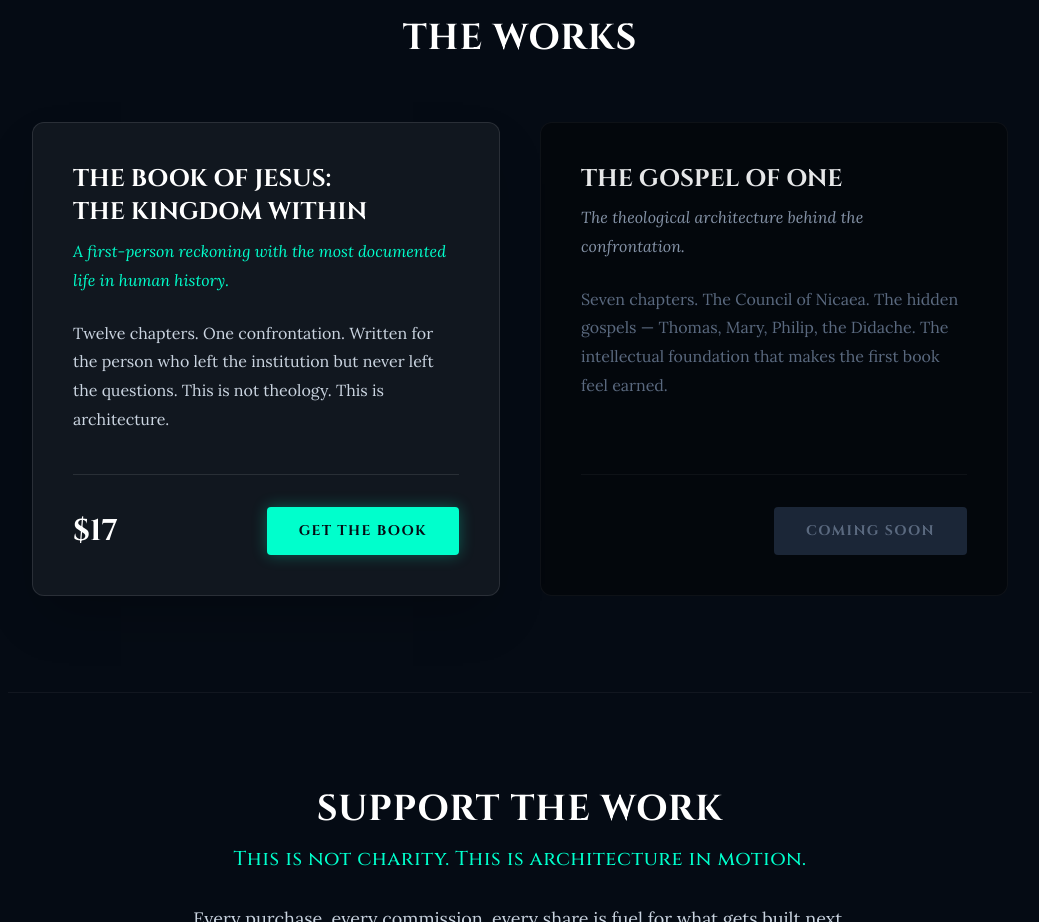
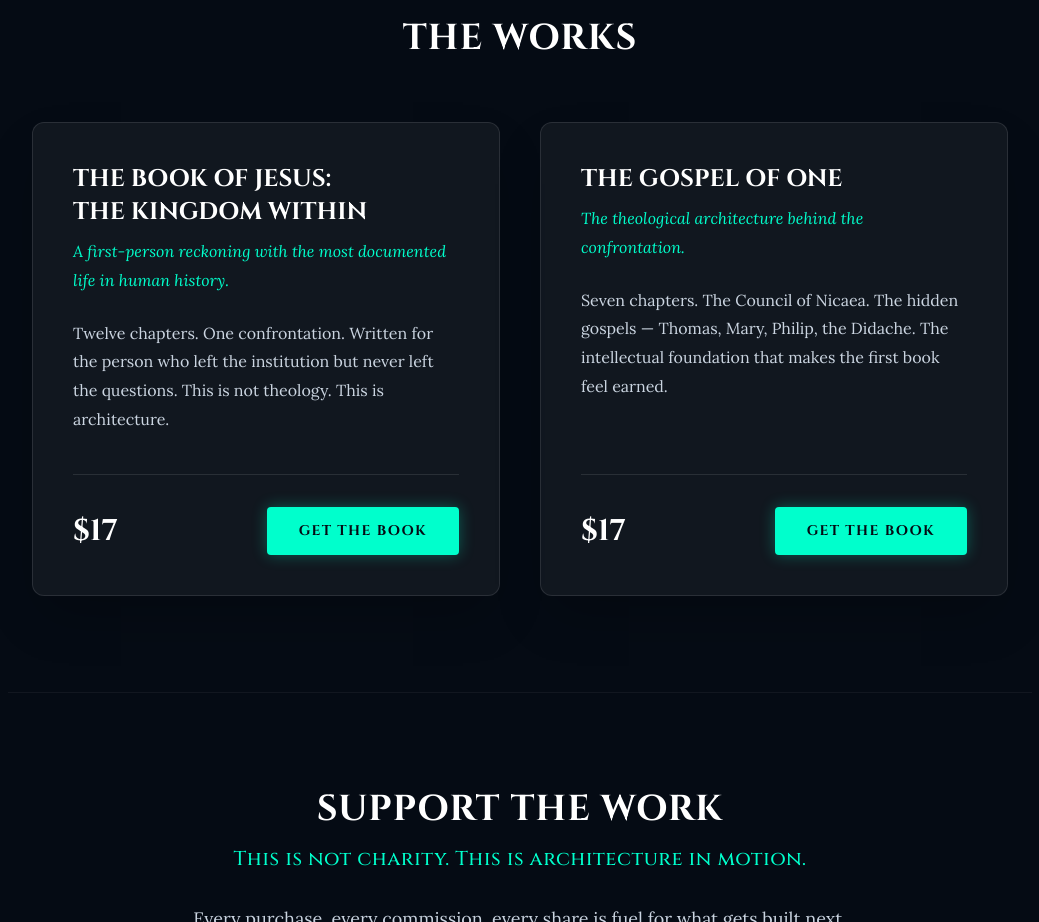
Before and after one commit to therealchevydean/therealchevydean-art, a plain HTML site: page index.html in a window 1280 px wide. Shown: the part 1180-2102 px from the top of the page, without its empty margins (120-1159 px from the left). Drawn offline with nearby package versions, Linux system fonts and the light colour scheme.

Commit message:
Activate Gospel of One product block with live Stripe link

```diff
--- a/index.html
+++ b/index.html
@@ -71,17 +71,18 @@
         </div>
       </div>
 
-      <!-- Product block two - COMING SOON -->
-      <div class="border border-white/5 p-10 rounded-xl flex flex-col h-full bg-black/40 opacity-90">
-        <h3 class="font-cinzel text-2xl font-bold text-white mb-2">THE GOSPEL OF ONE</h3>
-        <p class="text-slate-400 italic mb-6 font-lora">The theological architecture behind the confrontation.</p>
-        <p class="text-slate-500 mb-10 flex-grow font-light">
+      <!-- Product block two - LIVE -->
+      <div class="border border-white/10 p-10 rounded-xl flex flex-col h-full hover:border-[#00ffcc]/50 transition duration-500 bg-white/5 shadow-2xl relative overflow-hidden">
+        <h3 class="font-cinzel text-2xl font-bold text-white mb-2 leading-snug">THE GOSPEL OF ONE</h3>
+        <p class="neon-teal italic mb-6 font-lora">The theological architecture behind the confrontation.</p>
+        <p class="text-slate-300 mb-10 flex-grow font-light">
           Seven chapters. The Council of Nicaea. The hidden gospels — Thomas, Mary, Philip, the Didache. The intellectual foundation that makes the first book feel earned.
         </p>
-        <div class="flex items-center justify-end mt-auto pt-8 border-t border-white/5">
-          <button disabled class="bg-slate-800 text-slate-500 font-cinzel font-bold px-8 py-3.5 rounded text-sm tracking-widest uppercase cursor-not-allowed">
-            COMING SOON
-          </button>
+        <div class="flex items-center justify-between mt-auto pt-8 border-t border-white/10">
+          <span class="font-cinzel text-3xl font-bold text-white">$17</span>
+          <a href="https://buy.stripe.com/3cI7sKaxz04JgfV8va6c004" class="bg-neon-teal hover-bg-neon-teal font-cinzel font-bold px-8 py-3.5 rounded text-sm tracking-widest uppercase transition shadow-[0_0_15px_rgba(0,255,204,0.3)] hover:shadow-[0_0_25px_rgba(0,255,204,0.5)]">
+            Get The Book
+          </a>
         </div>
       </div>
     </div>
```
